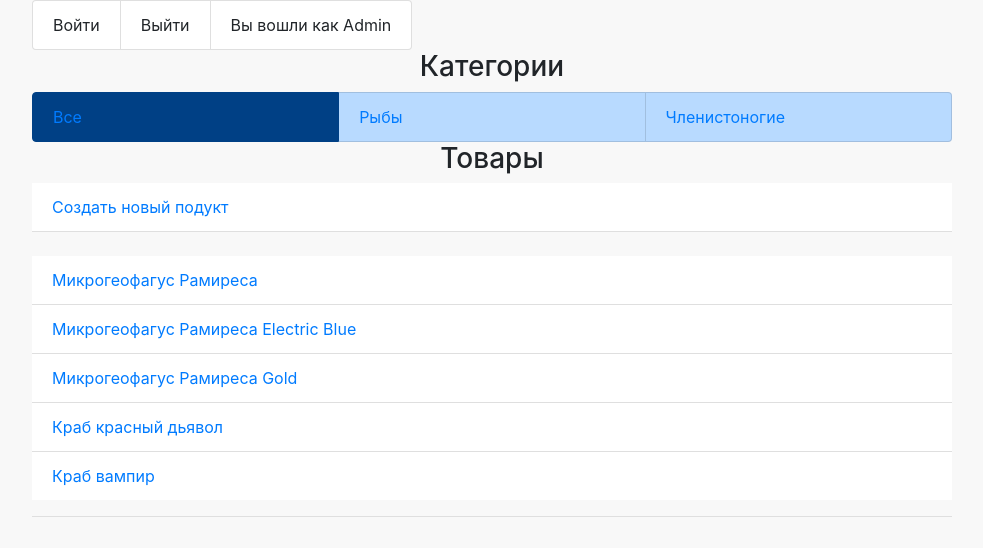
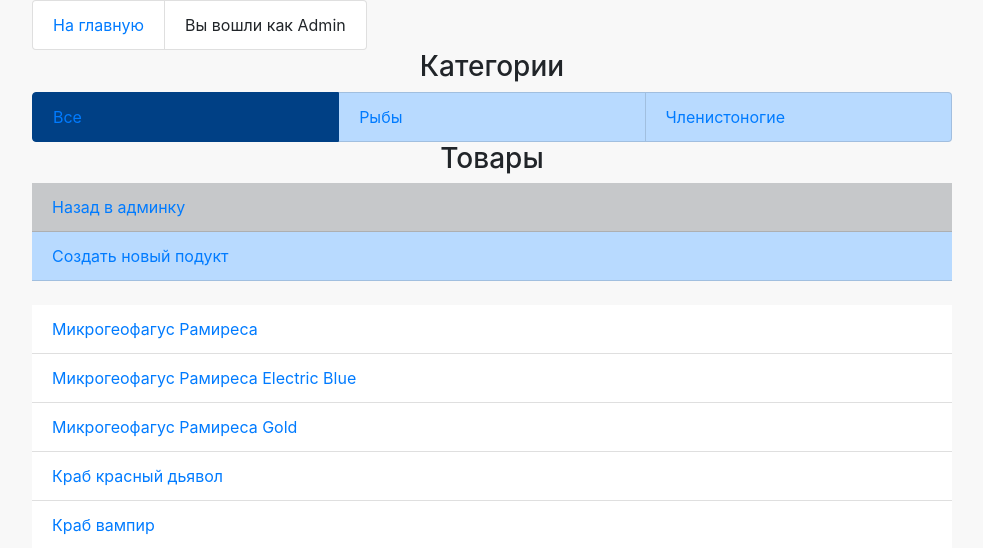
Before and after one commit to cteiibi4/django_hw, a Django app: page /admin_custom/products/read/ in a window 1280 px wide. Shown: the top 548 px of the page, without its empty margins (148-1131 px from the left). Run offline with Django 3.2, Linux system fonts and the light colour scheme; a user stored in the database is signed in; data comes from the database, SQL or seed files in the repository; both versions use the stored data as it was after the commit; parts of the project's set-up code (start-up, migrations or seed data) failed here and were passed over; some libraries are stand-ins or nearby versions.

Commit message:
lesson 2-3 1. Решил проблему с редактированием 2. Подправил кастомную админку

```diff
--- a/adminapp/templates/adminapp/categorys.html
+++ b/adminapp/templates/adminapp/categorys.html
@@ -3,7 +3,9 @@
 <div>
     <h3>Категории</h3>
     <ul class="list-group list-group-flush">
-        <li class="list-group-item"><a href="{% url 'admin_custom:category_create' %}">Создать новую категорию</a></li>
+        <li class="list-group-item list-group-item-dark"><a href="{% url 'admin_custom:my_admin' %}">Назад в админку</a></li>
+        <li class="list-group-item list-group-item-primary"><a href="{% url 'admin_custom:category_create' %}">Создать новую категорию</a></li>
+
     </ul>
     <br>
     <ul class="list-group list-group-flush">
@@ -11,6 +13,7 @@
             <li class="list-group-item"><a href="{% url 'admin_custom:category_read' objects.pk %}">{{objects.name}}</a></li>
         {% endfor %}
     </ul>
+    <br>
 
 </div>
 {% endblock %}
--- a/adminapp/templates/adminapp/includes/inc_menu.html
+++ b/adminapp/templates/adminapp/includes/inc_menu.html
@@ -1,5 +1,4 @@
 <ul class="list-group list-group-horizontal">
-  <li class="list-group-item"><a>Войти</a></li>
-  <li class="list-group-item"><a>Выйти</a></li>
+  <li class="list-group-item"><a href="{% url "main" %}">На главную</a></li>
   <li class="list-group-item">Вы вошли как {{ request.user.username|title }}</li>
 </ul>
--- a/adminapp/templates/adminapp/products.html
+++ b/adminapp/templates/adminapp/products.html
@@ -21,9 +21,8 @@
     </ul>
     <h3>Товары</h3>
     <ul class="list-group list-group-flush">
-        <li class="list-group-item">
-            <a href="{% url 'admin_custom:product_create' %}">Создать новый подукт</a>
-        </li>
+        <li class="list-group-item list-group-item-dark"><a href="{% url 'admin_custom:my_admin' %}">Назад в админку</a></li>
+        <li class="list-group-item list-group-item-primary"><a href="{% url 'admin_custom:product_create' %}">Создать новый подукт</a></li>
     </ul>
     <br>
     <ul class="list-group list-group-flush">
--- a/adminapp/templates/adminapp/users.html
+++ b/adminapp/templates/adminapp/users.html
@@ -3,7 +3,8 @@
 <div>
     <h3>Пользователи</h3>
     <ul class="list-group list-group-flush">
-        <li class="list-group-item"><a href="{% url 'admin_custom:user_create' %}">Создать нового пользователя</a></li>
+        <li class="list-group-item list-group-item-dark"><a href="{% url 'admin_custom:my_admin' %}">Назад в админку</a></li>
+        <li class="list-group-item list-group-item-primary"><a href="{% url 'admin_custom:user_create' %}">Создать нового пользователя</a></li>
    </ul>
     <br>
    <ul class="list-group list-group-flush">
--- a/adminapp/urls.py
+++ b/adminapp/urls.py
@@ -5,6 +5,7 @@ import adminapp.views as adminapp
 app_name = 'adminapp'
 
 urlpatterns = [
+    path('', adminapp.my_admin, name='my_admin'),
     path('products/read/', adminapp.ProductListView.as_view(), name='products'),
     path('products/read/category/<int:category_pk>', adminapp.ProductListView.as_view(), name='products_by_category'),
     path('products/read/<int:pk>/', adminapp.ProductDetailView.as_view(), name='product_read'),
--- a/adminapp/views.py
+++ b/adminapp/views.py
@@ -6,6 +6,7 @@ from django.views.generic import DetailView
 from django.views.generic.list import ListView
 from mainapp.models import Product, ProductCategory
 from authapp.models import ShopUser
+from django.shortcuts import render
 #from .forms import ProductAdminForm
 
 class IsSuperUserView(UserPassesTestMixin):
@@ -180,3 +181,7 @@ class CategoryDeleteView(IsSuperUserView, DeleteView):
         title = Product.objects.get(pk=self.kwargs.get('pk')).name
         context['title'] = 'Удаление {}. Админка'.format(title)
         return context
+
+
+def my_admin(request):
+    return render(request, 'adminapp/my_admin.html', context={'title': 'Adminka'})
--- a/authapp/templates/authapp/edit.html
+++ b/authapp/templates/authapp/edit.html
@@ -11,7 +11,7 @@
         <input class="form-control" type="submit" value={{ submit_label }}>
         <ul class="list-group list-group-horizontal-lg">
             <li class="list-group-item">
-                <a href="{% url 'main:index' %}" class = "btn btn-round form-control">на главную</a>
+                <a href="{% url 'main' %}" class = "btn btn-round form-control">на главную</a>
             </li>
         </ul>
     </form>
--- a/mainapp/templates/mainapp/includes/inc_control.html
+++ b/mainapp/templates/mainapp/includes/inc_control.html
@@ -3,6 +3,9 @@
             {% if request.user.is_authenticated %}
             <li class="list-group-item"><a href="{% url 'auth:edit' %}">Редактировать</a></li>
             <li class="list-group-item"><a href="{% url 'auth:logout' %}">Выйти</a></li>
+                {% if request.user.is_superuser %}
+                <li class="list-group-item"><a href="{% url 'admin_custom:my_admin' %}">Админка</a></li>
+                {% endif %}
             <li class="list-group-item">Привет {{ request.user.username|title }}!</li>
             {% else %}
              <li class="list-group-item"><a href="{% url 'auth:login' %}">Войти</a></li>
```
Also changed, not shown: adminapp/templates/adminapp/my_admin.html (added, +11 -0 lines), db.sqlite3.
